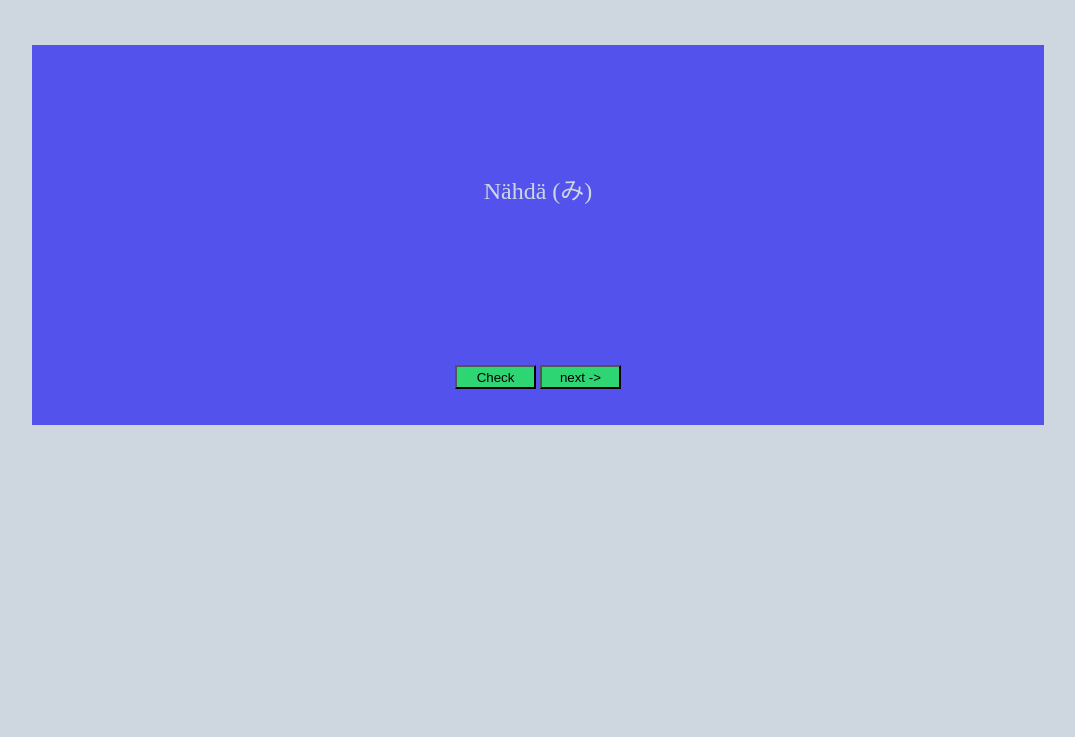
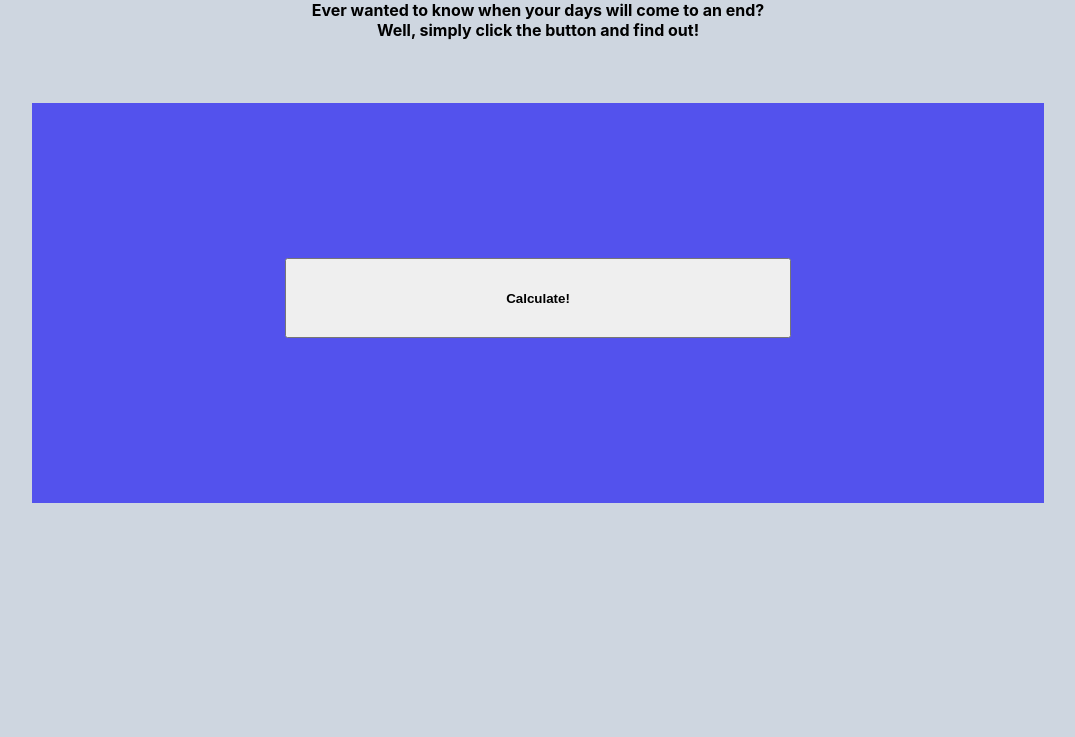
Before and after one commit to OPApple/OPApple.github.why, a plain HTML site: page index.html in a window 1280 px wide. Shown: the part 63-800 px from the top of the page, without its empty margins (102-1177 px from the left). Drawn offline with Linux system fonts and the light colour scheme.

Commit message:
Made the website???

```diff
--- a/app.js
+++ b/app.js
@@ -1,35 +1,22 @@
-const defList = [
+const days = []
+const months = []
 
-    "Päivä (ひ、にち)", "yksi (いち、ひと)", "Valtio (こく、くに)", "Henkilö (ひと、じん)", "Vuosi (ねん)", "Suuri (だい、おお)", "Kymmenen (じゅう)",
-    "Kaksi (に、ふた)", "Kirja (ほん)", "Keskellä/sisällä (ちゅう、なか)", "Pitkä (なが。い)", "Poistua/lähteä (で)", "Kolme (さん、み)", "Aika (じ、とき)",
-    "Mennä (い)", "Nähdä (み)", "Kuu(kausi) (つき)"
-
-
-]
-const kanjiList = ["日", `一`, `国`, `人`, `年`, `大`, `十`, `二`, `本`, `中`, `長`, `出`, `三`, `時`, `行`, `見`, `月`]
-
-var max = defList.length - 1
-var rand = Math.round((Math.random() * max))
-
-function pickQuestion (){
-    rand = Math.round((Math.random() * max))
-    document.getElementById('question').innerHTML = defList[rand]
-
+for (let i = 1; i <= 365; i++){
+    days.push(i)
 }
 
-
-function startUp (){
-    document.getElementById('question').innerHTML = defList[rand]
-
+for (let i = 1; i <= 12; i++){
+    months.push(i)
 }
 
-function showAnswer(){
-    document.getElementById('answer').innerHTML = kanjiList[rand]
+function calculateDeath (){
+    let ranDays = Math.round(Math.random() * (30 - 1) + 1)
+    let ranMonths = Math.round(Math.random() * (12 - 1) + 1)
+    let ranYear = Math.round(Math.random() * (2100 - 2022) + 2022)
+
+    let dd = ranDays + "." + ranMonths + "." + ranYear
+
+    console.log(dd)
+
+    document.getElementById('death').innerHTML = dd
 }
-
-function next(){
-    pickQuestion()
-    document.getElementById('answer').innerHTML = ""
-}
-
-startUp()
--- a/index.html
+++ b/index.html
@@ -14,7 +14,8 @@
 
     <div class="header">
 
-        <span>Kanji Quizzer</span>
+        <span>When will you die?</span><br>
+        <p>Ever wanted to know when your days will come to an end? <br> Well, simply click the button and find out!</p>
 
     </div>
 
@@ -22,20 +23,13 @@
 
         <div class="box">
 
-            <div class="question">
 
 
-                <br><br><br><br><br><br><br>
-                <span id="question"></span>
-                <br><br><br><br><br><br>
-                <span id="answer"></span>
-                <br><br><br>
-                <Button class="check" onclick="showAnswer()">Check</Button>
-                <Button class="check" onclick="next()">next -></Button>
-                <br><br><br>
+            <button onclick="calculateDeath()">Calculate!</button>
 
-                <script src="app.js"></script>
+           <span id="death"></span>
 
+            <script src="app.js"></script>
 
             </div>
         </div>
--- a/style.css
+++ b/style.css
@@ -7,7 +7,7 @@
 }
 
 .header span{
-    font-family: Arial, Helvetica, sans-serif;
+    font-family:-apple-system, BlinkMacSystemFont, 'Segoe UI', Roboto, Oxygen, Ubuntu, Cantarell, 'Open Sans', 'Helvetica Neue', sans-serif;
     font-weight: bold;
     font-size: 2rem;
 }
@@ -17,39 +17,47 @@
     display: flex;
     justify-content: center;
     justify-items: center;
+    height: 50vh;
 
 }
 
 .box {
     background-color: #5352ed;
 
-    height: 30%;
+    height: 100%;
     width: 80%;
 
-    text-align: center;
+    display: flex;
+    align-items: center;
+    justify-content: center;
+    flex-direction: column;
+}
+
+p{
+    font-size: 1rem;
+    font-family: -apple-system, BlinkMacSystemFont, 'Segoe UI', Roboto, Oxygen, Ubuntu, Cantarell, 'Open Sans', 'Helvetica Neue', sans-serif;
+    font-weight: bold;
+
 }
 
 .box span{
     font-size: 1.5rem;
     color: #ced6e0;
+    font-family: -apple-system, BlinkMacSystemFont, 'Segoe UI', Roboto, Oxygen, Ubuntu, Cantarell, 'Open Sans', 'Helvetica Neue', sans-serif;
+    font-weight: bold;
+    padding-top: 10px;
+
 }
 
-.check{
-    background-color: #2ED573;
-    height: 1.5rem;
-    width: 8%;
+
+.box button{
+    transition-duration: 200ms;
+    font-weight: bold;
+    height: 20%;
+    width: 50%;
 }
 
-.check:hover{
-    background-color: #7bed9f;
+.box button:hover{
+    background-color: black;
+    color: azure;
 }
-
-.check:active{
-    background-color: #2f3542;
-}
-
-#answer{
-    background-color: #4247a5;
-    font-size: 1.8rem;
-
-}
```
